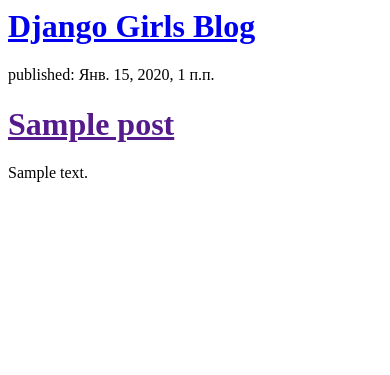
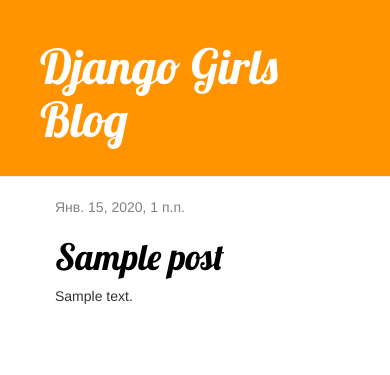
Before and after one commit to max-belichenko/django-simple-blog, a Django app: page / in a window 390 px wide. Shown: the top 375 px of the page. Run offline with Django 3.2, Linux system fonts and the light colour scheme; tables that the repository leaves empty hold one stand-in row (values such as "Sample post"); some libraries are stand-ins or nearby versions.

Commit message:
Added templates: base.html, post_detail.html. Added URL /post/<int:pk>/.

```diff
--- /dev/null
+++ b/blog/static/blog/css/blog.css
@@ -0,0 +1,48 @@
+@import url('https://fonts.googleapis.com/css?family=Lobster');
+
+.page-header {
+    background-color: #ff9400;
+    margin-top: 0;
+    padding: 20px 20px 20px 40px;
+}
+
+.page-header h1, .page-header h1 a, .page-header h1 a:visited, .page-header h1 a:active {
+    color: #ffffff;
+    font-size: 36pt;
+    text-decoration: none;
+}
+
+.content {
+    margin-left: 40px;
+}
+
+h1, h2, h3, h4 {
+    font-family: 'Lobster', cursive;
+}
+
+.date {
+    color: #828282;
+}
+
+.save {
+    float: right;
+}
+
+.post-form textarea, .post-form input {
+    width: 100%;
+}
+
+.top-menu, .top-menu:hover, .top-menu:visited {
+    color: #ffffff;
+    float: right;
+    font-size: 26pt;
+    margin-right: 20px;
+}
+
+.post {
+    margin-bottom: 70px;
+}
+
+.post h1 a, .post h1 a:visited {
+    color: #000000;
+}
--- /dev/null
+++ b/blog/templates/blog/base.html
@@ -0,0 +1,22 @@
+{% load static %}
+<html>
+    <head>
+        <title>Django Girls blog</title>
+		<link rel="stylesheet" href="//maxcdn.bootstrapcdn.com/bootstrap/3.2.0/css/bootstrap.min.css">
+		<link rel="stylesheet" href="//maxcdn.bootstrapcdn.com/bootstrap/3.2.0/css/bootstrap-theme.min.css">
+		<link rel="stylesheet" href="{% static 'blog/css/blog.css' %}">
+    </head>
+<body>
+    <div class="page-header">
+        <h1><a href="/">Django Girls Blog</a></h1>
+    </div>
+    <div class="content container">
+        <div class="row">
+            <div class="col-md-8">
+            {% block content %}
+            {% endblock %}
+            </div>
+        </div>
+    </div>
+</body>
+</html>
--- a/blog/templates/blog/post_list.html
+++ b/blog/templates/blog/post_list.html
@@ -1,21 +1,13 @@
-<html>
-    <head>
-        <title>Django Girls blog</title>
-    </head>
-    <body>
-        <div>
-            <h1><a href="/">Django Girls Blog</a></h1>
+{% extends 'blog/base.html' %}
+
+{% block content %}
+    {% for post in posts %}
+        <div class="post">
+            <div class="date">
+                {{ post.published_date }}
+            </div>
+            <h1><a href="{% url 'post_detail' pk=post.pk %}">{{ post.title }}</a></h1>
+            <p>{{ post.text|linebreaksbr }}</p>
         </div>
-
-{% for post in posts %}
-    <div>
-        <p>published: {{ post.published_date }}</p>
-        <h1><a href="">{{ post.title }}</a></h1>
-        <p>{{ post.text|linebreaksbr }}</p>
-    </div>
-{% endfor %}
-
-        <div>
-        </div>
-    </body>
-</html>
+    {% endfor %}
+{% endblock %}
--- a/blog/urls.py
+++ b/blog/urls.py
@@ -3,4 +3,5 @@
 
 urlpatterns = [
     path('', views.post_list, name='post_list'),
+    path('post/<int:pk>/', views.post_detail, name='post_detail'),
 ]
--- a/blog/views.py
+++ b/blog/views.py
@@ -1,7 +1,11 @@
-from django.shortcuts import render
+from django.shortcuts import render, get_object_or_404
 from django.utils import timezone
 from .models import Post
 
 def post_list(request):
     posts = Post.objects.all().order_by('published_date')
     return render(request, 'blog/post_list.html', {'posts': posts})
+
+def post_detail(request, pk):
+    post = get_object_or_404(Post, pk=pk)
+    return render(request, 'blog/post_detail.html', {'post': post})
--- a/site_1/settings.py
+++ b/site_1/settings.py
@@ -119,4 +119,4 @@
 # https://docs.djangoproject.com/en/3.0/howto/static-files/
 
 STATIC_URL = '/static/'
-STATIC_ROOT = os.path.join(BASE_DIR, 'static')
+#STATIC_ROOT = os.path.join(BASE_DIR, 'static')
```
Also changed, not shown: blog/templates/blog/post_detail.html (added, +13 -0 lines).
